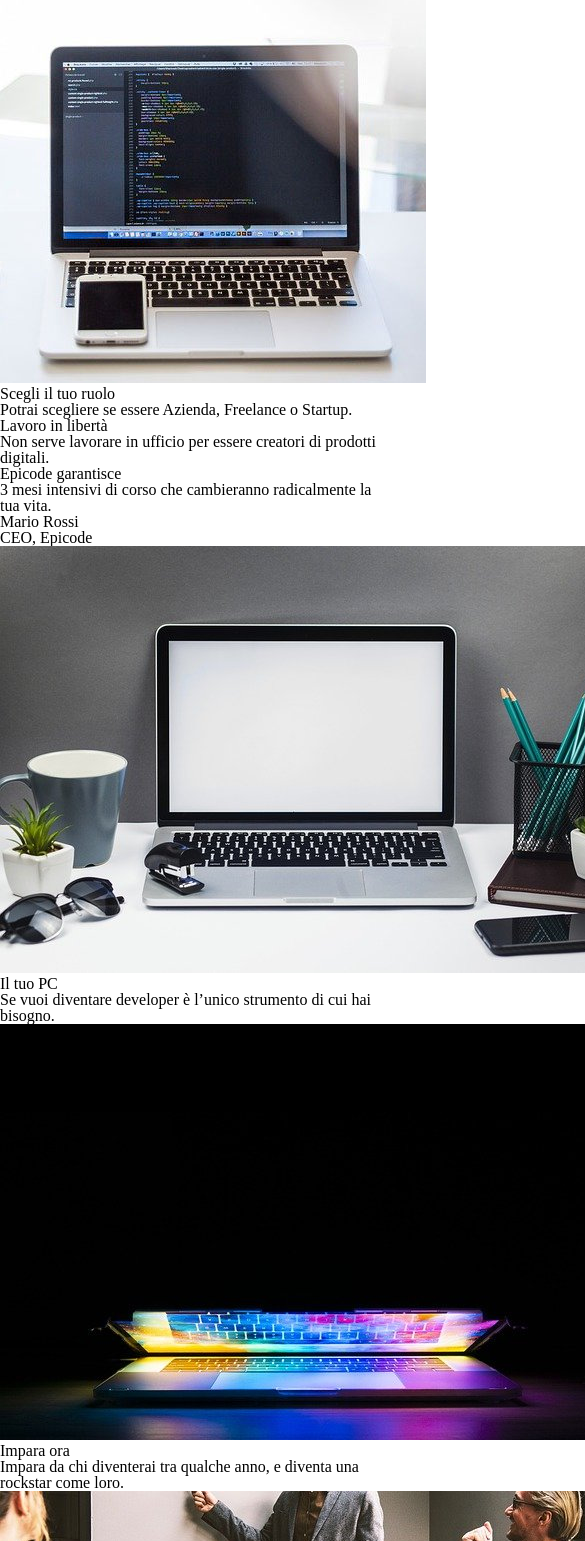
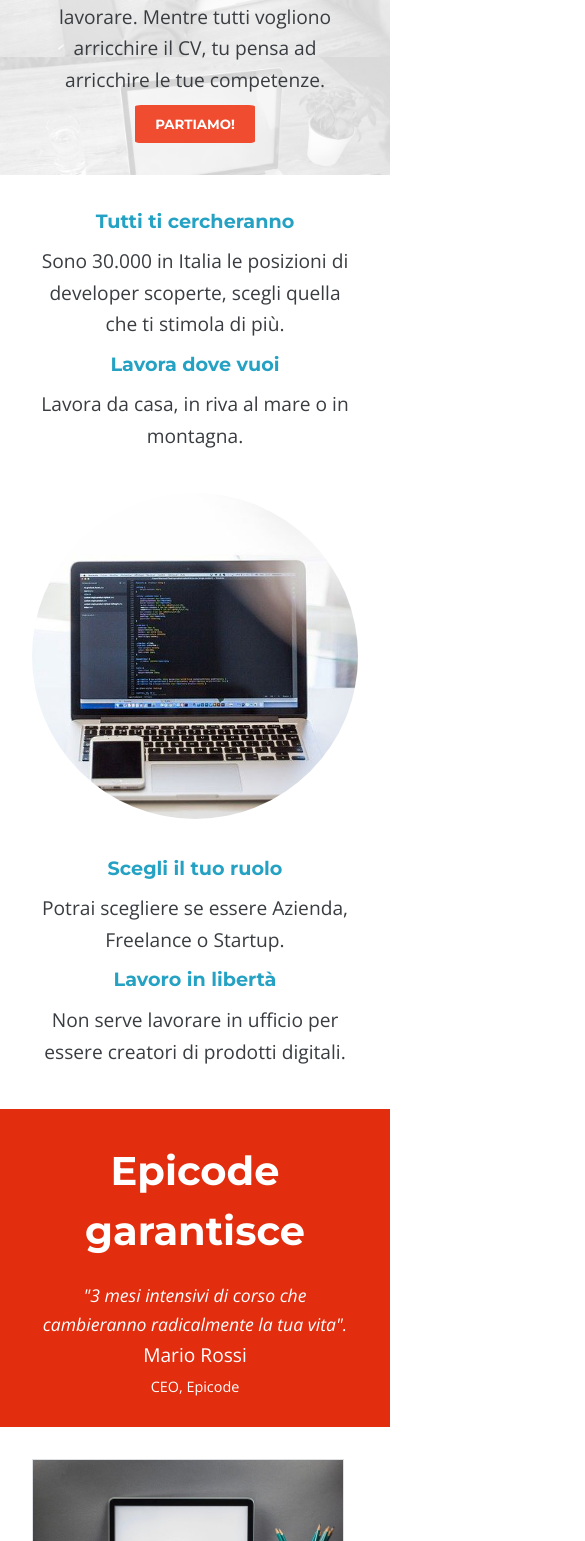
Before and after one commit to rossellamaruccia/FS0525U1W1D5, a plain HTML site: page index.html in a window 390 px wide. Shown: the part 306-1847 px from the top of the page, 585 px wide, since content can reach past the window. Drawn offline with nearby package versions, Linux system fonts and the light colour scheme; a web font is replaced by a local one.

Commit message:
mobile version done

```diff
--- a/assets/styles.css
+++ b/assets/styles.css
@@ -1,18 +1,135 @@
 body {
+  text-align: center;
 }
 
-header,
-footer {
+header {
+  background-color: black;
+  text-align: center;
+}
+header img {
+  width: 30%;
+  margin: 2em;
+  border-radius: 0%;
 }
 
-main {
+section {
+  padding: 2em;
 }
 
-header img {
+#bg_image {
+  background-image: url(./images/banner.jpg);
+  background-size: contain;
 }
 
-nav {
+h1 {
+  font-size: 2.5em;
+  color: #25a2c3;
+  font-family: "Montserrat", sans-serif;
+  font-weight: bold;
+  line-height: 1.5em;
+  margin-bottom: 0.5em;
 }
 
-main section {
+h2 {
+  font-size: 1.2em;
+  color: #25a2c3;
+  font-family: "Montserrat", sans-serif;
+  margin-bottom: 0.5em;
+  line-height: 1.5em;
+  font-weight: bold;
 }
+
+h6 {
+  color: white;
+  font-size: 0.9rem;
+  font-family: "Open Sans", sans-serif;
+}
+
+p {
+  color: #393d41;
+  font-size: 1.2rem;
+  font-family: "Open Sans", sans-serif;
+  line-height: 1.65em;
+  margin-bottom: 0.5em;
+}
+
+button {
+  background-color: #f04c2f;
+  font-family: "Montserrat", sans-serif;
+  font-weight: bold;
+  color: white;
+  padding: 0.8em 1.5em;
+  border-radius: 5%;
+  border: none;
+}
+
+img {
+  width: 100%;
+  border-radius: 50%;
+  margin: 2em auto;
+}
+
+#bg_red {
+  background-color: #e22d0e;
+  color: white;
+}
+
+#bg_red h1,
+#bg_red p {
+  color: white;
+}
+
+#bg_red q {
+  font-size: 1.1rem;
+  font-family: "Open Sans", sans-serif;
+  line-height: 1.65em;
+  font-style: italic;
+}
+
+#recursive div {
+  width: 95%;
+  border: 1px #dee1e3 solid;
+  margin-bottom: 2em;
+}
+#recursive img {
+  border-radius: 0%;
+  margin: 0;
+}
+
+#recursive h2 {
+  margin-top: 1em;
+}
+
+footer {
+  background-color: #25a2c3;
+  padding: 3em;
+}
+
+footer h1 {
+  color: white;
+}
+
+footer a,
+footer p {
+  color: #c8e7f0;
+  font-family: "Open Sans", sans-serif;
+  display: inline-block;
+  font-size: 1.2rem;
+  line-height: 1.65em;
+}
+
+i {
+  color: #c8e7f0;
+  display: inline-block;
+  font-size: 1.2em;
+  margin: auto 0.2em;
+}
+
+hr {
+  border: 1px solid #c8e7f0;
+  width: 60%;
+}
+
+.copy {
+  font-size: 0.9em;
+}
--- a/index.html
+++ b/index.html
@@ -3,78 +3,124 @@
   <head>
     <meta charset="UTF-8" />
     <meta name="viewport" content="width=device-width, initial-scale=1.0" />
+
     <title>Corso Web Developer - Epicode school</title>
-    <!-- description: Da zero a Epicode con i corsi completi per diventare uno sviluppatore professionista in 3 mesi. -->
+    <meta
+      name="description"
+      content="Da zero a Epicode con i corsi completi per diventare uno sviluppatore professionista in 3 mesi."
+    />
 
     <!-- reset stylesheet -->
     <link rel="stylesheet" href="./assets/reset.css" />
+
     <!-- fonts -->
-<link rel="preconnect" href="https://fonts.googleapis.com">
-<link rel="preconnect" href="https://fonts.gstatic.com" crossorigin>
-<link href="https://fonts.googleapis.com/css2?family=Poppins:ital,wght@0,100;0,200;0,300;0,400;0,500;0,600;0,700;0,800;0,900;1,100;1,200;1,300;1,400;1,500;1,600;1,700;1,800;1,900&family=Vend+Sans:ital,wght@0,300..700;1,300..700&display=swap" rel="stylesheet">
+    <link rel="preconnect" href="https://fonts.googleapis.com" />
+    <link rel="preconnect" href="https://fonts.gstatic.com" crossorigin />
+    <link
+      href="https://fonts.googleapis.com/css2?family=Montserrat:ital,wght@0,100..900;1,100..900&family=Open+Sans:ital,wght@0,300..800;1,300..800&display=swap"
+      rel="stylesheet"
+    />
+
+    <!-- icons -->
+    <link
+      rel="stylesheet"
+      href="https://cdnjs.cloudflare.com/ajax/libs/font-awesome/5.15.4/css/all.min.css"
+      integrity="sha512-1ycn6IcaQQ40/MKBW2W4Rhis/DbILU74C1vSrLJxCq57o941Ym01SwNsOMqvEBFlcgUa6xLiPY/NS5R+E6ztJQ=="
+      crossorigin="anonymous"
+      referrerpolicy="no-referrer"
+    />
+
     <!-- mobile stylesheet -->
     <link rel="stylesheet" href="./assets/styles.css" />
   </head>
+
   <body>
     <header>
       <!-- logo -->
       <a href="#"><img src="./assets/images/logo.png" /></a>
     </header>
+
     <main>
       <section id="bg_image">
         <!-- background-image -->
         <h1>Corso Web Developer</h1>
-         <p>Smetti di inseguire i titoli, inizia a lavorare. Mentre tutti vogliono arricchire il CV, tu pensa ad arricchire le tue competenze.</p>
-         <button></button>
+        <p>
+          Smetti di inseguire i titoli, inizia a lavorare. Mentre tutti vogliono
+          arricchire il CV, tu pensa ad arricchire le tue competenze.
+        </p>
+        <button>PARTIAMO!</button>
       </section>
+
       <section>
         <h2>Tutti ti cercheranno</h2>
-        <p>Sono 30.000 in Italia le posizioni di developer scoperte, scegli quella che ti stimola di più.</p>
+        <p>
+          Sono 30.000 in Italia le posizioni di developer scoperte, scegli
+          quella che ti stimola di più.
+        </p>
         <h2>Lavora dove vuoi</h2>
         <p>Lavora da casa, in riva al mare o in montagna.</p>
 
-        <img src="./assets/images/notebook.jpg"/>
+        <img src="./assets/images/notebook.jpg" />
         <!-- border radius 50% -->
 
         <h2>Scegli il tuo ruolo</h2>
         <p>Potrai scegliere se essere Azienda, Freelance o Startup.</p>
         <h2>Lavoro in libertà</h2>
-        <p>Non serve lavorare in ufficio per essere creatori di prodotti digitali.</p>
+        <p>
+          Non serve lavorare in ufficio per essere creatori di prodotti
+          digitali.
+        </p>
       </section>
+
       <section id="bg_red">
         <h1>Epicode garantisce</h1>
-        <q>3 mesi intensivi di corso che cambieranno radicalmente la tua vita.</q>
-        <h5>Mario Rossi</h5>
+        <q
+          >"3 mesi intensivi di corso che cambieranno radicalmente la tua
+          vita".</q
+        >
+        <p>Mario Rossi</p>
         <h6>CEO, Epicode</h6>
       </section>
+
       <section id="recursive">
         <div>
-            <img src="./assets/images/foto1.jpg"/>
+          <img src="./assets/images/foto1.jpg" />
           <h2>Il tuo PC</h2>
-            <p>Se vuoi diventare developer è l’unico strumento di cui hai bisogno.</p>
+          <p>
+            Se vuoi diventare developer è l’unico strumento di cui hai bisogno.
+          </p>
         </div>
         <div>
-            <img src="./assets/images/foto2.jpg"/>
+          <img src="./assets/images/foto2.jpg" />
           <h2>Impara ora</h2>
-            <p>Impara da chi diventerai tra qualche anno, e diventa una rockstar come loro.</p>
+          <p>
+            Impara da chi diventerai tra qualche anno, e diventa una rockstar
+            come loro.
+          </p>
         </div>
         <div>
-            <img src="./assets/images/foto3.jpg"/>
+          <img src="./assets/images/foto3.jpg" />
           <h2>Lavora subito</h2>
           <p>Sappiamo cosa vogliono le aziende, perché lavoriamo con loro.</p>
         </div>
       </section>
     </main>
+
     <footer>
       <h1>Contattaci</h1>
-        <icon></icon>
+      <i class="fas fa-phone-square-alt"></i>
       <a href>(+39)11223456</a>
-        <icon></icon>
+      <br />
+      <i class="fas fa-envelope-square"></i>
       <a href="mailto:">info@epicode.school</a>
-        <icon></icon>
+      <br />
+      <i class="fas fa-external-link-square-alt"></i>
       <p>Via Appia 1 - 00100 Roma (RM)</p>
-        <hr/>
-        <p>&copy;2021. Immagini di <a href="www.pixabay.com" target="_blank">Pixabay</a></p>
+      <hr />
+      <p class="copy">
+        &copy;2021. Immagini di
+        <a href="www.pixabay.com" target="_blank" class="copy">Pixabay</a>
+      </p>
     </footer>
   </body>
 </html>
```
Lines whose indentation alone changed are shown as unchanged.
